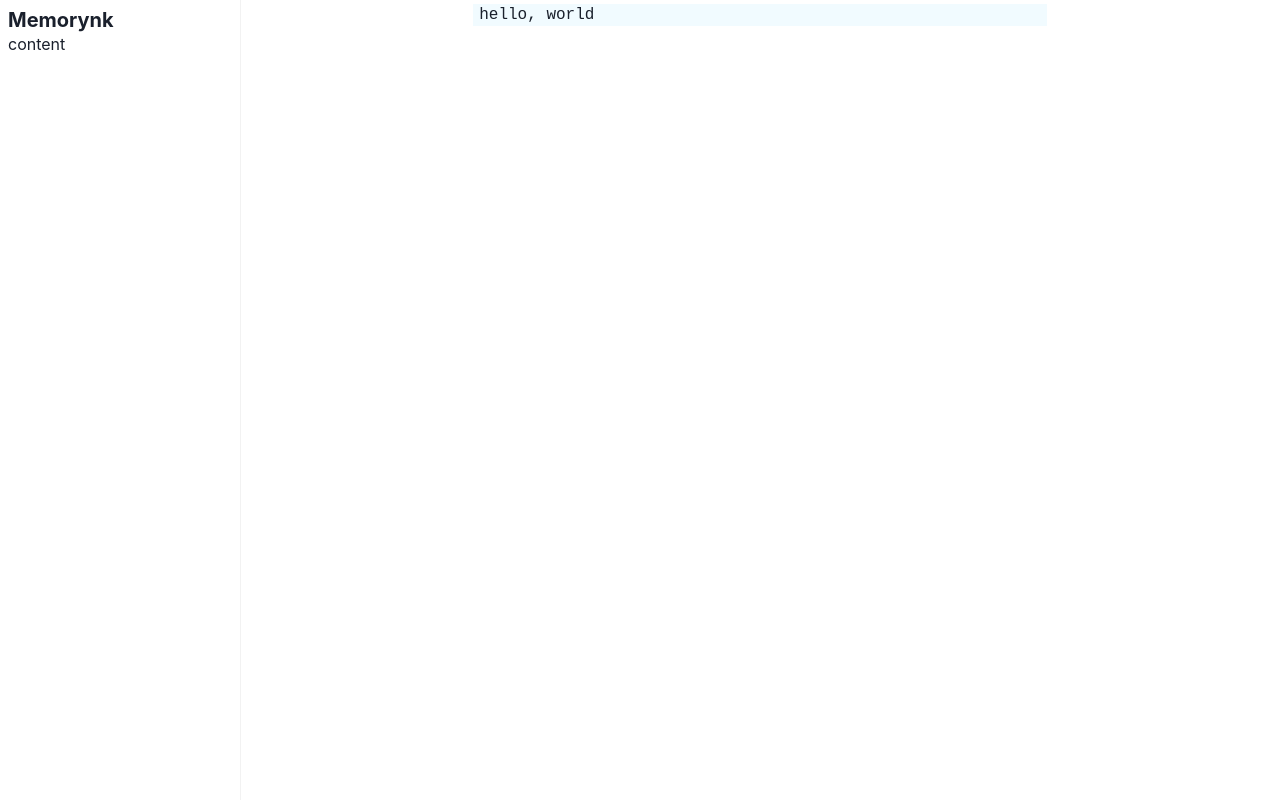
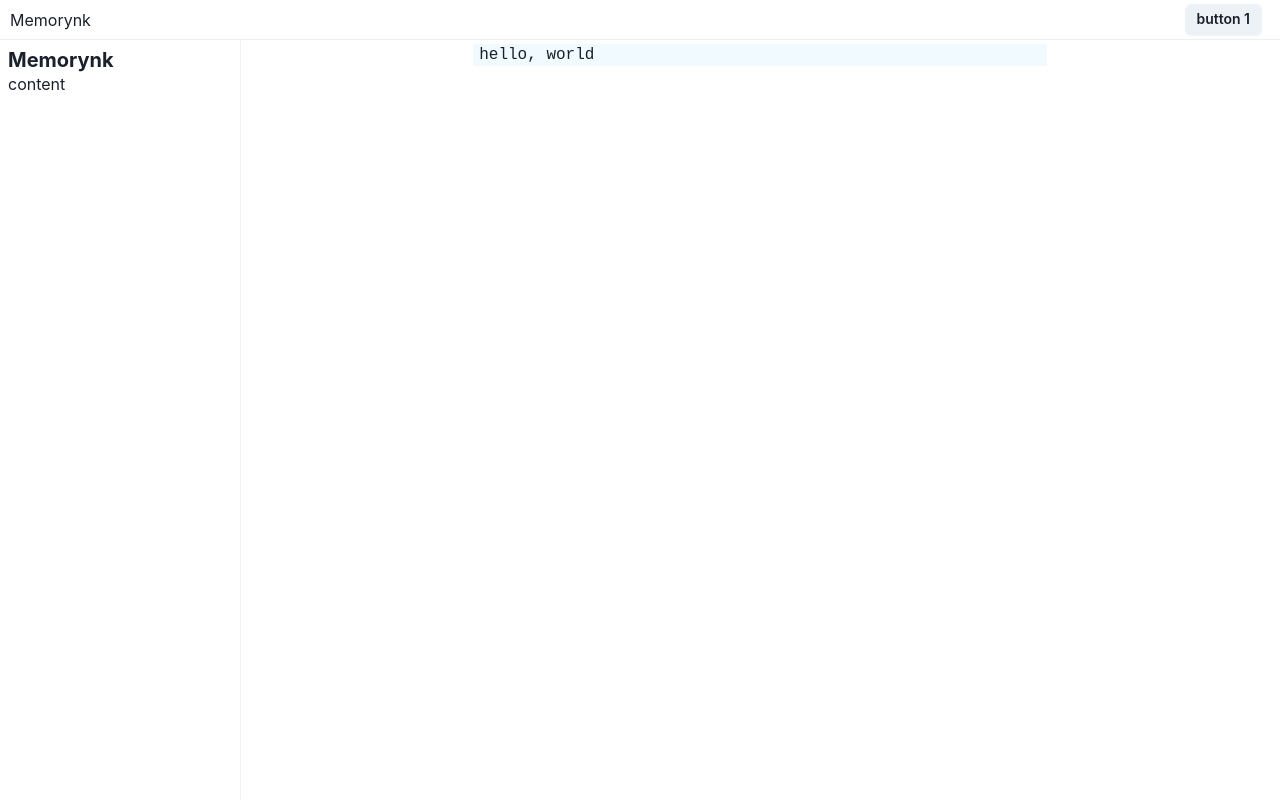
Before and after one commit to amaotone/memorynk, a React (Vite) app: page / in a window 1280 px wide. Built offline with nearby package versions, Linux system fonts and the light colour scheme.

Commit message:
feat: use hidden title bar

```diff
--- a/src/main/index.ts
+++ b/src/main/index.ts
@@ -10,6 +10,7 @@ function createWindow(): void {
     height: 750,
     show: false,
     autoHideMenuBar: true,
+    titleBarStyle: 'hiddenInset',
     title: 'Memorynk',
     ...(process.platform === 'linux' ? { icon } : {}),
     webPreferences: {
--- a/src/renderer/src/App.tsx
+++ b/src/renderer/src/App.tsx
@@ -1,10 +1,12 @@
 import { Box, Container, Flex } from '@chakra-ui/react'
 import { Editor } from './components/Editor'
+import { TitleBar } from './components/Header'
 import { Sidebar } from './components/Sidebar'
 
 function App(): JSX.Element {
   return (
     <>
+      <TitleBar />
       <Flex>
         <Sidebar />
         <Box flex="1">
--- a/src/renderer/src/components/Editor/index.tsx
+++ b/src/renderer/src/components/Editor/index.tsx
@@ -31,7 +31,7 @@ export const Editor: React.FC<EditorProps> = (props: EditorProps) => {
     <CodeMirror
       theme={theme}
       value={value}
-      height="100vh"
+      height="calc(100vh - 40px)"
       basicSetup={{
         lineNumbers: false,
         foldGutter: false,
--- /dev/null
+++ b/src/renderer/src/components/Header.tsx
@@ -0,0 +1,39 @@
+import { Box, Button, Flex, Text } from '@chakra-ui/react'
+import { css } from '@emotion/react'
+
+const titleBarStyle = css({
+  WebkitAppRegion: 'drag'
+})
+
+const titleBarButtonStyle = css({
+  WebkitAppRegion: 'no-drag'
+})
+
+export const TitleBar: React.FC = () => {
+  return (
+    <>
+      <Flex
+        as="header"
+        width="100%"
+        height="40px"
+        backgroundColor="grey.400"
+        alignItems="center"
+        justifyContent="space-between"
+        padding="0 10px"
+        position="sticky"
+        top="0"
+        borderBottom="1px solid #eee"
+        boxSizing="border-box"
+        zIndex="9999"
+        css={titleBarStyle}
+      >
+        <Text>Memorynk</Text>
+        <Box>
+          <Button size="sm" marginRight="2" css={titleBarButtonStyle}>
+            button 1
+          </Button>
+        </Box>
+      </Flex>
+    </>
+  )
+}
--- a/src/renderer/src/components/Sidebar.tsx
+++ b/src/renderer/src/components/Sidebar.tsx
@@ -10,7 +10,7 @@ export const Sidebar: React.FC = () => {
         sx={{ overscrollBehavior: 'contain' }}
         top="0"
         w="240px"
-        h="100vh"
+        h="calc(100vh - 40px)"
         p="2"
         overflowY="auto"
         boxShadow="xs"
```
